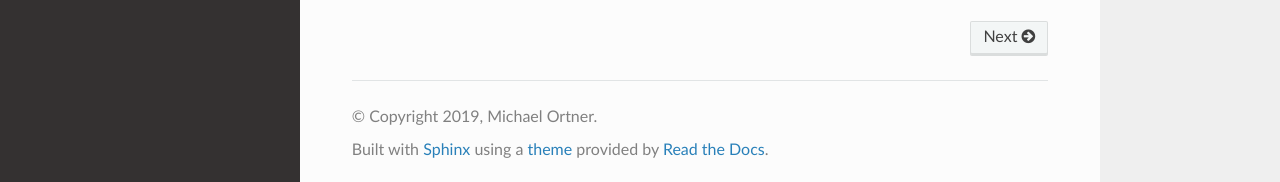
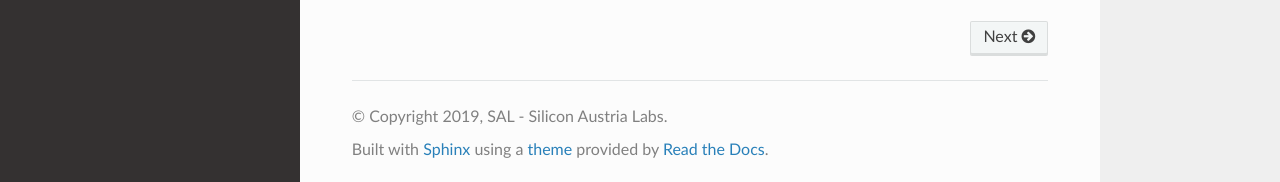
Before and after one commit to magpylib/magpylib, a Sphinx documentation site: the page built from docs/index.rst, in a window 1280 px wide and 900 px high, scrolled down 1230 px. Shown: the part 715-897 px from the top of the window. Built offline with Sphinx 7.4.7 and the Read the Docs theme 2.0.0, drawn with Linux system fonts in a browser that asks for light colours; formulas are drawn with MathJax 3; pages that are not in the unit, such as notebooks, are missing from menus; the version number is read from the project's files by our own code.

```diff
--- a/docs/conf.py
+++ b/docs/conf.py
@@ -62,13 +62,13 @@ def setup(app):
 # -- Project information -----------------------------------------------------
 
 project = 'MagPyLib'
-copyright = '2019, Michael Ortner'
-author = 'Michael Ortner'
+copyright = '2019, SAL - Silicon Austria Labs'
+author = 'Michael Ortner <magpylib@gmail.com>'
 
 # The short X.Y version
 version = ''
 # The full version, including alpha/beta/rc tags
-release = '1.0'
+release = '1.0.0-alpha'
 
 
 # -- General configuration ---------------------------------------------------
--- a/setup.py
+++ b/setup.py
@@ -20,12 +20,12 @@
 _SphinxVersion = "1.8.2"
 
 _name = "magpylib"
-_magPyVersion = "1.0a0"
+_magPyVersion = "1.0.0-beta"
 _description = "A simple, user friendly Python 3.2+ toolbox for calculating magnetic fields from permanent magnets and current distributions."
 _author_email = "magpylib@gmail.com"
 _author = "Michael Ortner"
 _projectUrl = "https://github.com/magpylib/magpylib"
-_release = "alpha"
+_release = "beta"
 
 import setuptools
 
```
